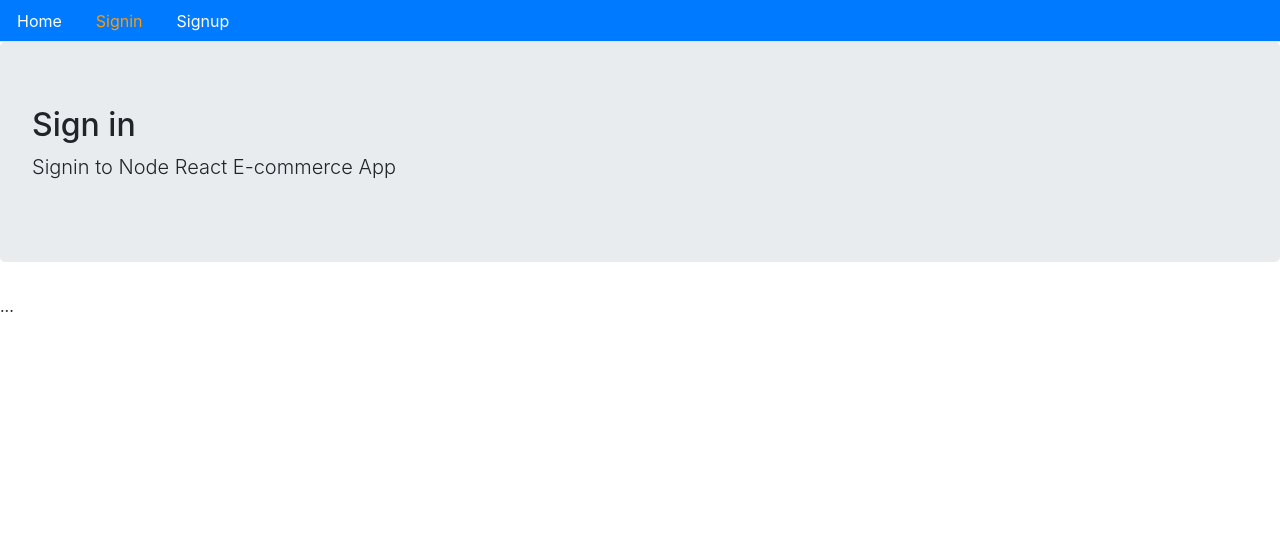
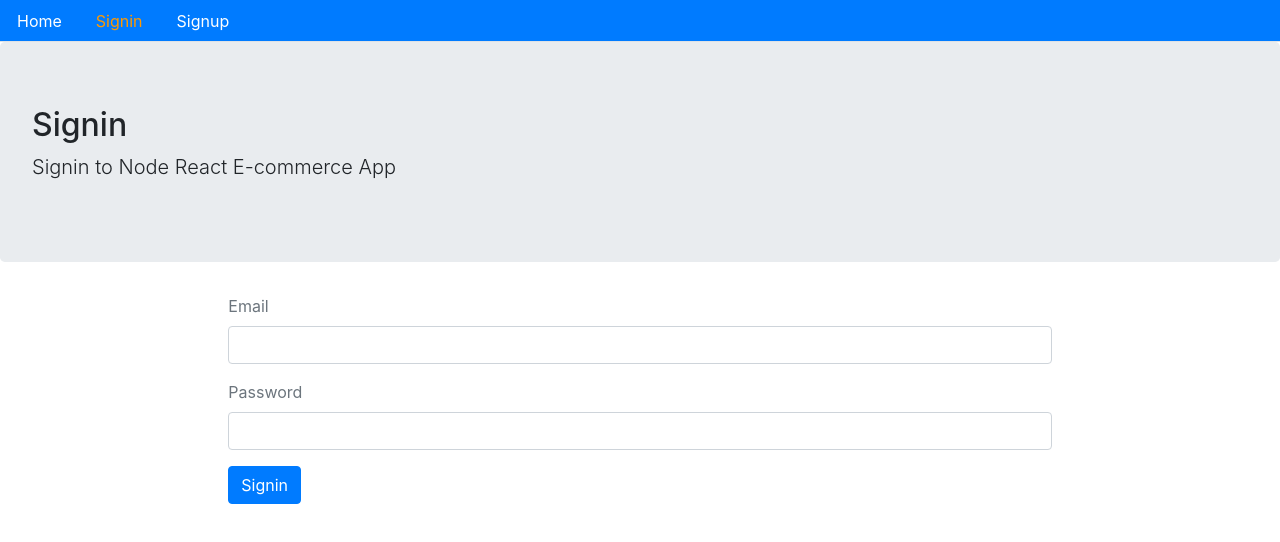
Before and after one commit to FeliIsra/E-commerce, a React (Create React App) app in the folder frontend/: page /signin in a window 1280 px wide. Shown: the top 542 px of the page. Built offline with nearby package versions, Linux system fonts and the light colour scheme.

Commit message:
Tenemos Signin enterito

```diff
--- a/frontend/src/auth/index.js
+++ b/frontend/src/auth/index.js
@@ -16,3 +16,20 @@
             console.log(err)
         })
 }
+
+export const signin = (user) => {
+    return fetch(`${API}/signin`, {
+        method: 'POST',
+        headers: {
+            Accept: 'application/json',
+            "Content-Type": "application/json"
+        },
+        body: JSON.stringify(user)
+    })
+        .then(res => {
+            return res.json()
+        })
+        .catch(err => {
+            console.log(err)
+        })
+}
--- a/frontend/src/user/Signin.js
+++ b/frontend/src/user/Signin.js
@@ -1,10 +1,94 @@
-import React from 'react'
+import React, {useState} from 'react'
 import Layout from "../core/Layout";
+import { Redirect } from "react-router-dom";
+import { signin } from "../auth";
+
 
 function Signin(){
+
+    const [values, setValues] = useState({
+        email: '',
+        password: '',
+        error: '',
+        loading: false,
+        redirectToReferrer: false
+    })
+
+    const { email, password, error, loading, redirectToReferrer } = values
+
+    const handleChange = name => event => {
+        setValues({
+            ...values,
+            error: false,
+            [name]: event.target.value})
+    }
+
+
+    const clickSubmit = (e) => {
+        e.preventDefault()
+        setValues({...values, error: '', loading: true})
+        signin({email, password})
+            .then(data => {
+                if(data.error){
+                    setValues({...values, error: data.error, loading: false})
+                } else {
+                    setValues({
+                        ...values,
+                        redirectToReferrer: true
+                    })
+                }
+            })
+    }
+
+
+    const signInForm = () => (
+        <form>
+            <div className="form-group">
+                <label className="text-muted">Email</label>
+                <input onChange={handleChange('email')}
+                       type="text"
+                       className="form-control"
+                       value={email}
+                />
+            </div>
+            <div className="form-group">
+                <label className="text-muted">Password</label>
+                <input onChange={handleChange('password')}
+                       type="password"
+                       className="form-control"
+                       value={password}
+                />
+            </div>
+            <button onClick={clickSubmit} className="btn btn-primary">Signin</button>
+        </form>
+    )
+
+    const showError = () => (
+        <div className='alert alert-danger' style={{display: error ? '' : 'none'}}>
+            {error}
+        </div>
+    )
+
+    const showLoading = () => (
+        loading && (<div className={"alert alert-info"}>
+                        <h2>Loading...</h2>
+                    </div>)
+    )
+
+    const redirectUser = () => {
+        if(redirectToReferrer){
+            return <Redirect to='/'/>
+        }
+    }
+
     return(
-        <Layout title='Sign in' description='Signin to Node React E-commerce App'>
-            ...
+        <Layout title='Signin'
+                description='Signin to Node React E-commerce App'
+                className='container col-md-8 offset-md-2'>
+            {showLoading()}
+            {showError()}
+            {signInForm()}
+            {redirectUser()}
         </Layout>
     )
 }
```
